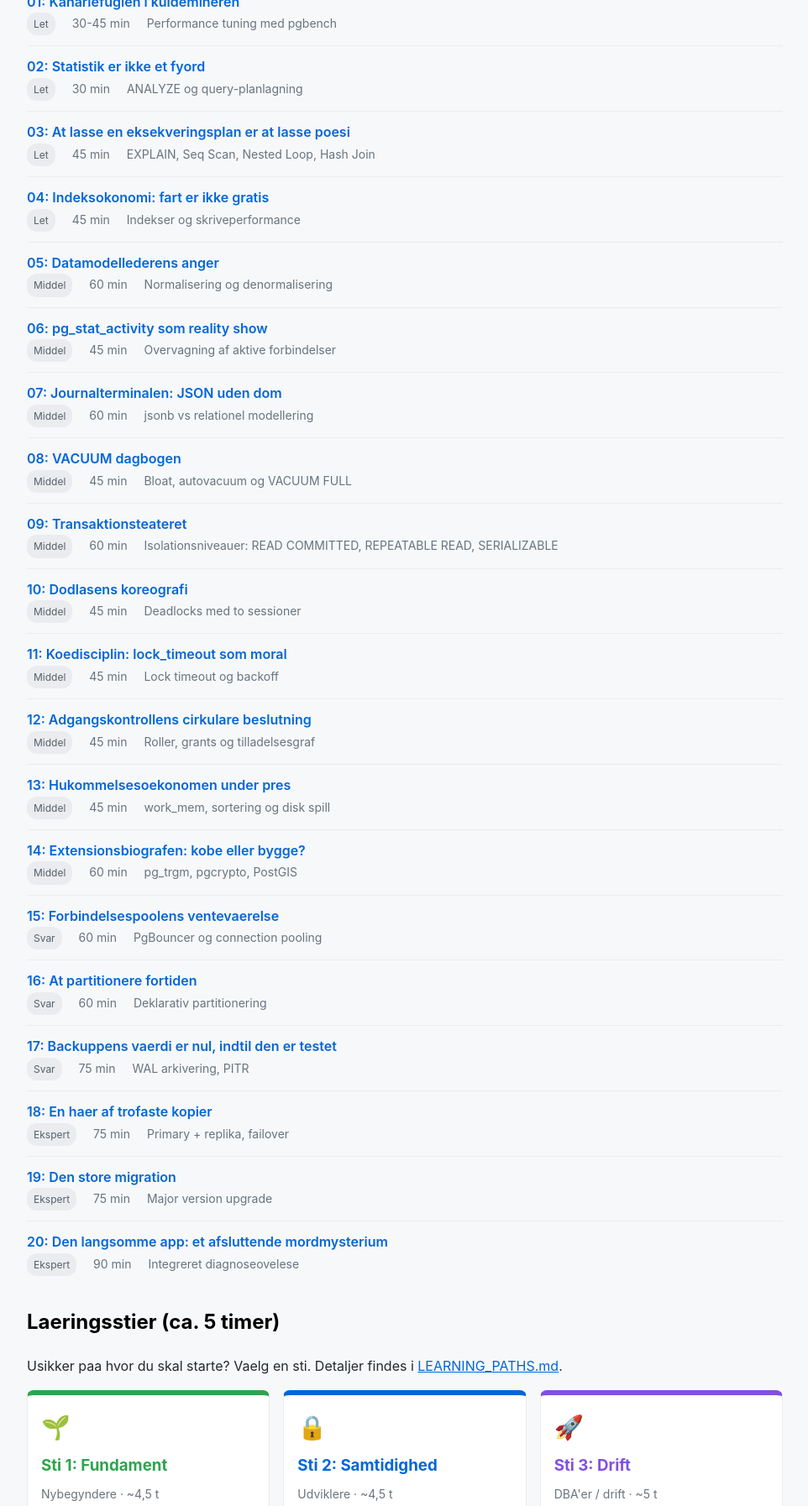
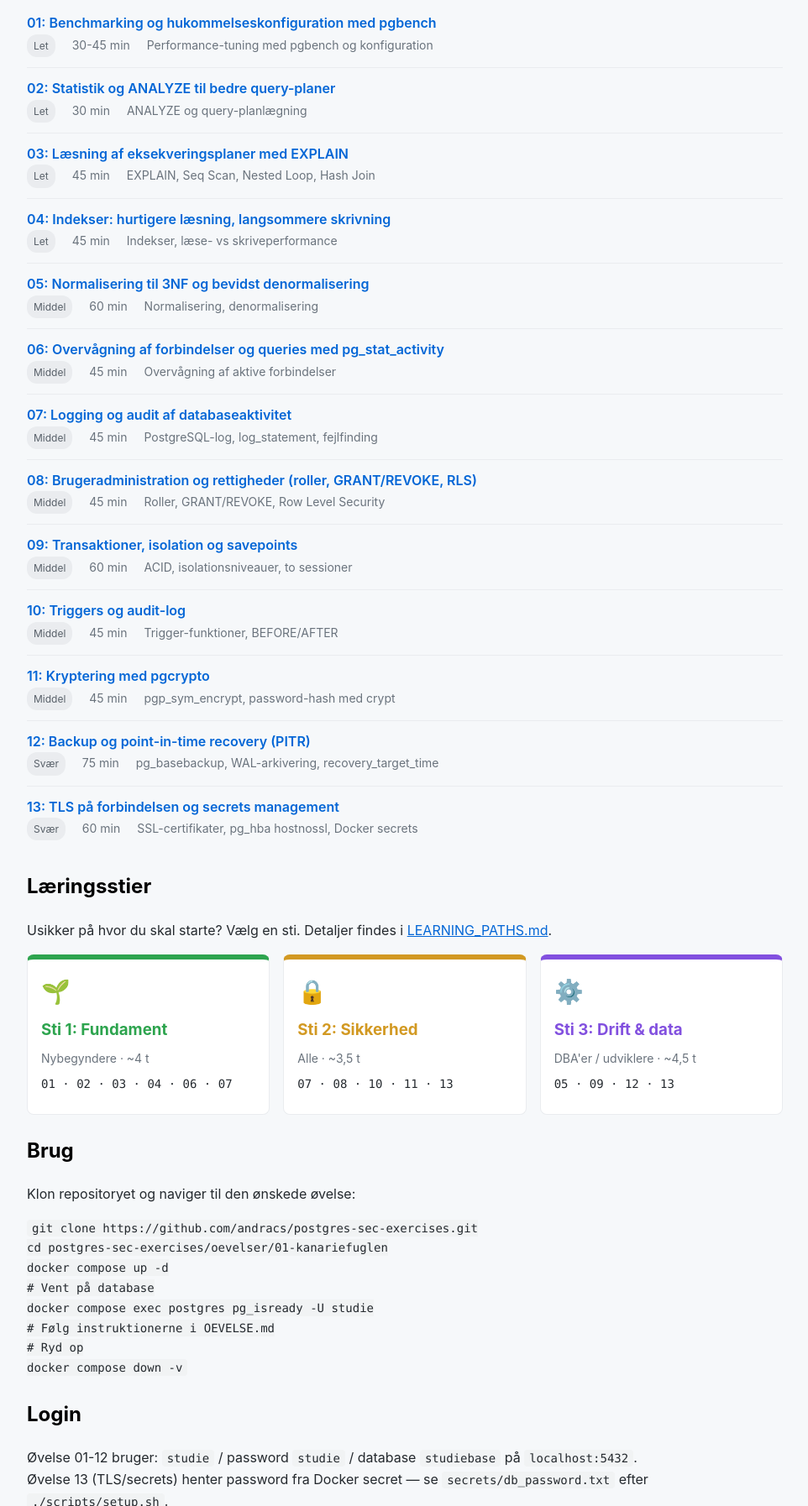
Before and after one commit to andracs/postgres-sec-exercises, a plain HTML site: page docs/index.html in a window 1280 px wide. Shown: the part 461-2255 px from the top of the page at 84% size, without its empty margins (158-1120 px from the left). Drawn offline with Linux system fonts and the light colour scheme.

Commit message:
Opdater GitHub Pages (docs/index.html) til 13 øvelser med nye titler
- 13 øvelser (01-13) med beskrivende titler og links til OEVELSE.md på GitHub
- Nye læringsstier: Fundament (01·02·03·04·06·07), Sikkerhed (07·08·10·11·13), Drift & data (05·09·12·13)
- Login-noter: øvelse 13 bruger Docker secret, ikke hårdkodet password
- Fjerner henvisninger til de slettede øvelser 07-20

Co-authored-by: andracs <andracs@users.noreply.github.com>

```diff
--- a/docs/index.html
+++ b/docs/index.html
@@ -3,7 +3,7 @@
 <head>
     <meta charset="UTF-8">
     <meta name="viewport" content="width=device-width, initial-scale=1.0">
-    <title>PostgreSQL Ovelsessamling</title>
+    <title>PostgreSQL Øvelsessamling</title>
     <style>
         body {
             font-family: -apple-system, BlinkMacSystemFont, 'Segoe UI', Roboto, Oxygen, Ubuntu, sans-serif;
@@ -115,228 +115,182 @@
     </style>
 </head>
 <body>
-    <h1>PostgreSQL Ovelsessamling</h1>
+    <h1>PostgreSQL Øvelsessamling</h1>
 
     <p>
-        En samling af 20 praktiske <strong>PostgreSQL</strong> ovelser designet til undervisning
-        i databaseadministration, optimering og udvikling.
-        Hver ovelse er selvforsynende med Docker og kan kores lokalet.
+        En samling af 13 praktiske <strong>PostgreSQL</strong>-øvelser til undervisning i
+        databasesikkerhed, -administration og -optimering.
+        Hver øvelse er selvforsynende med Docker og kan køres lokalt.
     </p>
 
-    <h2>Forudsatninger</h2>
+    <h2>Forudsætninger</h2>
     <ul>
         <li><code>Docker Desktop</code> eller <code>Podman</code></li>
-        <li>Minimum 8 GB RAM (16 GB anbefalet til avancerede ovelser)</li>
-        <li>Grundlagende kendskab til SQL og terminal</li>
+        <li>Minimum 8 GB RAM</li>
+        <li>Grundlæggende kendskab til SQL og terminal</li>
+        <li><code>openssl</code> og <code>psql</code> på hosten (kun øvelse 13)</li>
     </ul>
 
-    <h2>Ovelser</h2>
+    <h2>Øvelser</h2>
 
     <ul class="exercise-list">
         <li>
-            <a href="oevelser/01-kanariefuglen/OEVELSE.md" class="exercise-link">01: Kanariefuglen i kuldemineren</a>
+            <a href="https://github.com/andracs/postgres-sec-exercises/blob/main/oevelser/01-kanariefuglen/OEVELSE.md" class="exercise-link">01: Benchmarking og hukommelseskonfiguration med pgbench</a>
             <div class="meta">
                 <span><span class="badge">Let</span> 30-45 min</span>
-                <span>Performance tuning med pgbench</span>
+                <span>Performance-tuning med pgbench og konfiguration</span>
             </div>
         </li>
         <li>
-            <a href="oevelser/02-statistik-er-ikke-et-fyord/OEVELSE.md" class="exercise-link">02: Statistik er ikke et fyord</a>
+            <a href="https://github.com/andracs/postgres-sec-exercises/blob/main/oevelser/02-statistik-er-ikke-et-fyord/OEVELSE.md" class="exercise-link">02: Statistik og ANALYZE til bedre query-planer</a>
             <div class="meta">
                 <span><span class="badge">Let</span> 30 min</span>
-                <span>ANALYZE og query-planlagning</span>
+                <span>ANALYZE og query-planlægning</span>
             </div>
         </li>
         <li>
-            <a href="oevelser/03-eksekveringsplan/OEVELSE.md" class="exercise-link">03: At lasse en eksekveringsplan er at lasse poesi</a>
+            <a href="https://github.com/andracs/postgres-sec-exercises/blob/main/oevelser/03-eksekveringsplan/OEVELSE.md" class="exercise-link">03: Læsning af eksekveringsplaner med EXPLAIN</a>
             <div class="meta">
                 <span><span class="badge">Let</span> 45 min</span>
                 <span>EXPLAIN, Seq Scan, Nested Loop, Hash Join</span>
             </div>
         </li>
         <li>
-            <a href="oevelser/04-indeksokonomi/OEVELSE.md" class="exercise-link">04: Indeksokonomi: fart er ikke gratis</a>
+            <a href="https://github.com/andracs/postgres-sec-exercises/blob/main/oevelser/04-indeksokonomi/OEVELSE.md" class="exercise-link">04: Indekser: hurtigere læsning, langsommere skrivning</a>
             <div class="meta">
                 <span><span class="badge">Let</span> 45 min</span>
-                <span>Indekser og skriveperformance</span>
+                <span>Indekser, læse- vs skriveperformance</span>
             </div>
         </li>
         <li>
-            <a href="oevelser/05-datamodellering/OEVELSE.md" class="exercise-link">05: Datamodellederens anger</a>
+            <a href="https://github.com/andracs/postgres-sec-exercises/blob/main/oevelser/05-datamodellering/OEVELSE.md" class="exercise-link">05: Normalisering til 3NF og bevidst denormalisering</a>
             <div class="meta">
                 <span><span class="badge">Middel</span> 60 min</span>
-                <span>Normalisering og denormalisering</span>
+                <span>Normalisering, denormalisering</span>
             </div>
         </li>
         <li>
-            <a href="oevelser/06-pg-stat-activity/OEVELSE.md" class="exercise-link">06: pg_stat_activity som reality show</a>
+            <a href="https://github.com/andracs/postgres-sec-exercises/blob/main/oevelser/06-pg-stat-activity/OEVELSE.md" class="exercise-link">06: Overvågning af forbindelser og queries med pg_stat_activity</a>
             <div class="meta">
                 <span><span class="badge">Middel</span> 45 min</span>
-                <span>Overvagning af aktive forbindelser</span>
+                <span>Overvågning af aktive forbindelser</span>
             </div>
         </li>
         <li>
-            <a href="oevelser/07-jsonb/OEVELSE.md" class="exercise-link">07: Journalterminalen: JSON uden dom</a>
+            <a href="https://github.com/andracs/postgres-sec-exercises/blob/main/oevelser/07-logging/OEVELSE.md" class="exercise-link">07: Logging og audit af databaseaktivitet</a>
             <div class="meta">
-                <span><span class="badge">Middel</span> 60 min</span>
-                <span>jsonb vs relationel modellering</span>
+                <span><span class="badge">Middel</span> 45 min</span>
+                <span>PostgreSQL-log, log_statement, fejlfinding</span>
             </div>
         </li>
         <li>
-            <a href="oevelser/08-vacuum/OEVELSE.md" class="exercise-link">08: VACUUM dagbogen</a>
+            <a href="https://github.com/andracs/postgres-sec-exercises/blob/main/oevelser/08-roller/OEVELSE.md" class="exercise-link">08: Brugeradministration og rettigheder (roller, GRANT/REVOKE, RLS)</a>
             <div class="meta">
                 <span><span class="badge">Middel</span> 45 min</span>
-                <span>Bloat, autovacuum og VACUUM FULL</span>
+                <span>Roller, GRANT/REVOKE, Row Level Security</span>
             </div>
         </li>
         <li>
-            <a href="oevelser/09-transaktioner/OEVELSE.md" class="exercise-link">09: Transaktionsteateret</a>
+            <a href="https://github.com/andracs/postgres-sec-exercises/blob/main/oevelser/09-transactions/OEVELSE.md" class="exercise-link">09: Transaktioner, isolation og savepoints</a>
             <div class="meta">
                 <span><span class="badge">Middel</span> 60 min</span>
-                <span>Isolationsniveauer: READ COMMITTED, REPEATABLE READ, SERIALIZABLE</span>
+                <span>ACID, isolationsniveauer, to sessioner</span>
             </div>
         </li>
         <li>
-            <a href="oevelser/10-deadlock/OEVELSE.md" class="exercise-link">10: Dodlasens koreografi</a>
+            <a href="https://github.com/andracs/postgres-sec-exercises/blob/main/oevelser/10-triggers/OEVELSE.md" class="exercise-link">10: Triggers og audit-log</a>
             <div class="meta">
                 <span><span class="badge">Middel</span> 45 min</span>
-                <span>Deadlocks med to sessioner</span>
+                <span>Trigger-funktioner, BEFORE/AFTER</span>
             </div>
         </li>
         <li>
-            <a href="oevelser/11-lock-timeout/OEVELSE.md" class="exercise-link">11: Koedisciplin: lock_timeout som moral</a>
+            <a href="https://github.com/andracs/postgres-sec-exercises/blob/main/oevelser/11-kryptering/OEVELSE.md" class="exercise-link">11: Kryptering med pgcrypto</a>
             <div class="meta">
                 <span><span class="badge">Middel</span> 45 min</span>
-                <span>Lock timeout og backoff</span>
+                <span>pgp_sym_encrypt, password-hash med crypt</span>
             </div>
         </li>
         <li>
-            <a href="oevelser/12-roller/OEVELSE.md" class="exercise-link">12: Adgangskontrollens cirkulare beslutning</a>
+            <a href="https://github.com/andracs/postgres-sec-exercises/blob/main/oevelser/12-backup-pitr/OEVELSE.md" class="exercise-link">12: Backup og point-in-time recovery (PITR)</a>
             <div class="meta">
-                <span><span class="badge">Middel</span> 45 min</span>
-                <span>Roller, grants og tilladelsesgraf</span>
+                <span><span class="badge">Svær</span> 75 min</span>
+                <span>pg_basebackup, WAL-arkivering, recovery_target_time</span>
             </div>
         </li>
         <li>
-            <a href="oevelser/13-hukommelse/OEVELSE.md" class="exercise-link">13: Hukommelsesoekonomen under pres</a>
+            <a href="https://github.com/andracs/postgres-sec-exercises/blob/main/oevelser/13-tls-secrets/OEVELSE.md" class="exercise-link">13: TLS på forbindelsen og secrets management</a>
             <div class="meta">
-                <span><span class="badge">Middel</span> 45 min</span>
-                <span>work_mem, sortering og disk spill</span>
-            </div>
-        </li>
-        <li>
-            <a href="oevelser/14-extensions/OEVELSE.md" class="exercise-link">14: Extensionsbiografen: kobe eller bygge?</a>
-            <div class="meta">
-                <span><span class="badge">Middel</span> 60 min</span>
-                <span>pg_trgm, pgcrypto, PostGIS</span>
-            </div>
-        </li>
-        <li>
-            <a href="oevelser/15-pgbouncer/OEVELSE.md" class="exercise-link">15: Forbindelsespoolens ventevaerelse</a>
-            <div class="meta">
-                <span><span class="badge">Svar</span> 60 min</span>
-                <span>PgBouncer og connection pooling</span>
-            </div>
-        </li>
-        <li>
-            <a href="oevelser/16-partitionering/OEVELSE.md" class="exercise-link">16: At partitionere fortiden</a>
-            <div class="meta">
-                <span><span class="badge">Svar</span> 60 min</span>
-                <span>Deklarativ partitionering</span>
-            </div>
-        </li>
-        <li>
-            <a href="oevelser/17-backup-pitr/OEVELSE.md" class="exercise-link">17: Backuppens vaerdi er nul, indtil den er testet</a>
-            <div class="meta">
-                <span><span class="badge">Svar</span> 75 min</span>
-                <span>WAL arkivering, PITR</span>
-            </div>
-        </li>
-        <li>
-            <a href="oevelser/18-replikering/OEVELSE.md" class="exercise-link">18: En haer af trofaste kopier</a>
-            <div class="meta">
-                <span><span class="badge">Ekspert</span> 75 min</span>
-                <span>Primary + replika, failover</span>
-            </div>
-        </li>
-        <li>
-            <a href="oevelser/19-upgrade/OEVELSE.md" class="exercise-link">19: Den store migration</a>
-            <div class="meta">
-                <span><span class="badge">Ekspert</span> 75 min</span>
-                <span>Major version upgrade</span>
-            </div>
-        </li>
-        <li>
-            <a href="oevelser/20-mordmysterium/OEVELSE.md" class="exercise-link">20: Den langsomme app: et afsluttende mordmysterium</a>
-            <div class="meta">
-                <span><span class="badge">Ekspert</span> 90 min</span>
-                <span>Integreret diagnoseovelese</span>
+                <span><span class="badge">Svær</span> 60 min</span>
+                <span>SSL-certifikater, pg_hba hostnossl, Docker secrets</span>
             </div>
         </li>
     </ul>
 
-    <h2>Laeringsstier (ca. 5 timer)</h2>
+    <h2>Læringsstier</h2>
     <p>
-        Usikker paa hvor du skal starte? Vaelg en sti. Detaljer findes i
+        Usikker på hvor du skal starte? Vælg en sti. Detaljer findes i
         <a href="https://github.com/andracs/postgres-sec-exercises/blob/main/LEARNING_PATHS.md">LEARNING_PATHS.md</a>.
     </p>
     <ul class="path-grid">
         <li>
-            <a class="path-card" href="https://github.com/andracs/postgres-sec-exercises/blob/main/LEARNING_PATHS.md#path-1-foundation-fundamentals-beginner" style="--accent: #2da44e;">
+            <a class="path-card" href="https://github.com/andracs/postgres-sec-exercises/blob/main/LEARNING_PATHS.md#sti-1-fundament" style="--accent: #2da44e;">
                 <div class="icon">🌱</div>
                 <h3>Sti 1: Fundament</h3>
-                <div class="meta">Nybegyndere &middot; ~4,5 t</div>
-                <div class="exercises">01 · 02 · 03 · 04 · 06 · 08</div>
+                <div class="meta">Nybegyndere &middot; ~4 t</div>
+                <div class="exercises">01 · 02 · 03 · 04 · 06 · 07</div>
             </a>
         </li>
         <li>
-            <a class="path-card" href="https://github.com/andracs/postgres-sec-exercises/blob/main/LEARNING_PATHS.md#path-2-concurrency--data-integrity-intermediate" style="--accent: #0366d6;">
+            <a class="path-card" href="https://github.com/andracs/postgres-sec-exercises/blob/main/LEARNING_PATHS.md#sti-2-sikkerhed" style="--accent: #d29922;">
                 <div class="icon">🔒</div>
-                <h3>Sti 2: Samtidighed</h3>
-                <div class="meta">Udviklere &middot; ~4,5 t</div>
-                <div class="exercises">02 · 09 · 10 · 11 · 12 · 13</div>
+                <h3>Sti 2: Sikkerhed</h3>
+                <div class="meta">Alle &middot; ~3,5 t</div>
+                <div class="exercises">07 · 08 · 10 · 11 · 13</div>
             </a>
         </li>
         <li>
-            <a class="path-card" href="https://github.com/andracs/postgres-sec-exercises/blob/main/LEARNING_PATHS.md#path-3-operations--advanced-features-advanced" style="--accent: #8250df;">
-                <div class="icon">🚀</div>
-                <h3>Sti 3: Drift</h3>
-                <div class="meta">DBA'er / drift &middot; ~5 t</div>
-                <div class="exercises">05 · 07 · 14 · 15 · 16</div>
+            <a class="path-card" href="https://github.com/andracs/postgres-sec-exercises/blob/main/LEARNING_PATHS.md#sti-3-drift--data" style="--accent: #8250df;">
+                <div class="icon">⚙️</div>
+                <h3>Sti 3: Drift &amp; data</h3>
+                <div class="meta">DBA'er / udviklere &middot; ~4,5 t</div>
+                <div class="exercises">05 · 09 · 12 · 13</div>
             </a>
         </li>
     </ul>
 
     <h2>Brug</h2>
     <p>
-        Klor repositoryet og naviger til den onskede ovelse:
+        Klon repositoryet og naviger til den ønskede øvelse:
     </p>
     <pre><code>git clone https://github.com/andracs/postgres-sec-exercises.git
 cd postgres-sec-exercises/oevelser/01-kanariefuglen
 docker compose up -d
-# Vent pa database
+# Vent på database
 docker compose exec postgres pg_isready -U studie
-# Følge instruktioner i OEVELSE.md
+# Følg instruktionerne i OEVELSE.md
 # Ryd op
 docker compose down -v</code></pre>
 
     <h2>Login</h2>
     <p>
-        Alle ovelser bruger: <code>studie/studie/studiebase</code>
-        på <code>localhost:5432</code>
+        Øvelse 01-12 bruger: <code>studie</code> / password <code>studie</code> / database <code>studiebase</code>
+        på <code>localhost:5432</code>.<br>
+        Øvelse 13 (TLS/secrets) henter password fra Docker secret — se <code>secrets/db_password.txt</code> efter <code>./scripts/setup.sh</code>.
     </p>
 
     <h2>Dokumentation</h2>
     <p>
-        <a href="README.md">README.md</a> indeholder detailleret brugsanvisning.<br>
-        <a href="facit/README.md">facit/README.md</a> indeholder losninger (kun til undervisere).
+        <a href="https://github.com/andracs/postgres-sec-exercises/blob/main/README.md">README.md</a> — oversigt og brugsanvisning<br>
+        <a href="https://github.com/andracs/postgres-sec-exercises/blob/main/LEARNING_PATHS.md">LEARNING_PATHS.md</a> — læringsstier<br>
+        <a href="https://github.com/andracs/postgres-sec-exercises/blob/main/facit/README.md">facit/README.md</a> — løsninger (kun til undervisere)
     </p>
 
     <footer>
         <p>
-            <strong>PostgreSQL Ovelsessamling</strong>
+            <strong>PostgreSQL Øvelsessamling</strong>
             &middot;
-            Version 1.0
+            13 øvelser &middot; PostgreSQL 18
             &middot;
             <a href="https://github.com/andracs/postgres-sec-exercises">GitHub</a>
         </p>
```
